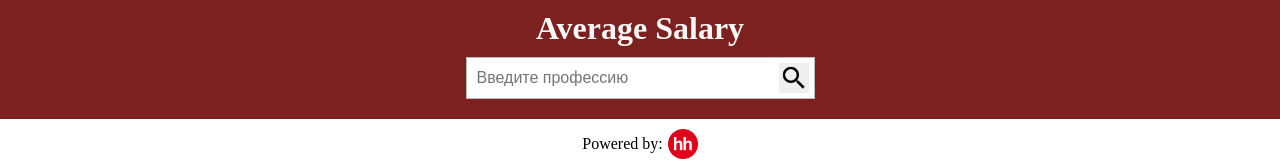
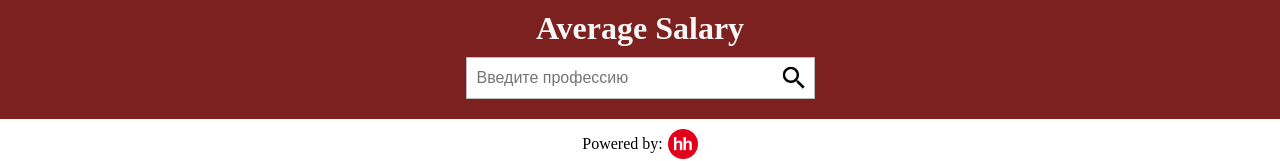
Before and after one commit to tamazlykar/average-salary, an Angular app: page / in a window 1280 px wide. Shown: the top 161 px of the page. Built offline with nearby package versions, Linux system fonts and the light colour scheme.

Commit message:
Fix Safari gray background on button

```diff
--- a/src/app/app.component.css
+++ b/src/app/app.component.css
@@ -38,6 +38,7 @@
   width: 30px;
   height: 30px;
   background-size: cover;
+  background-color: transparent; /* For Safari, otherwise button have gray color */
 }
 
 .search button:focus {
```
